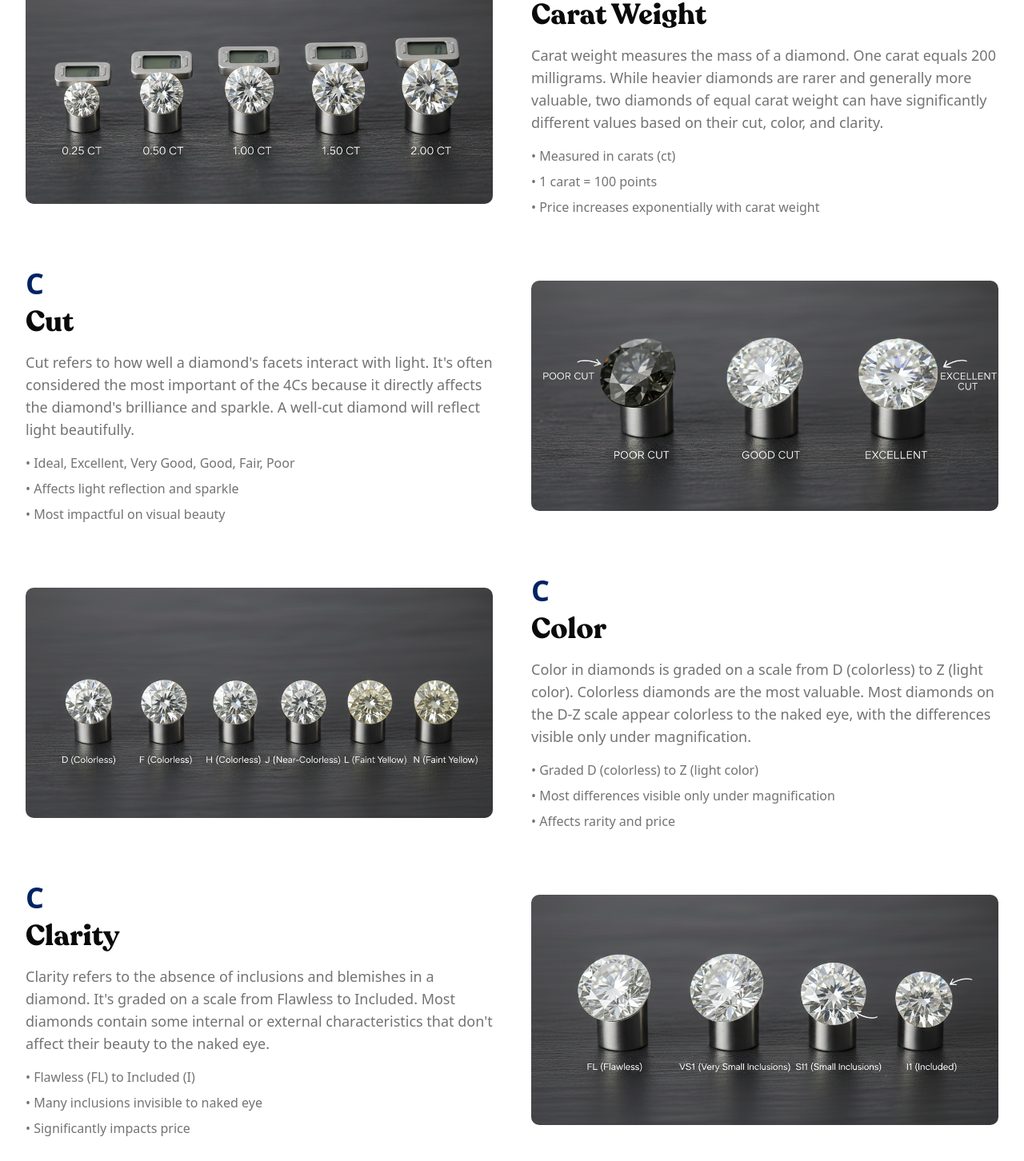
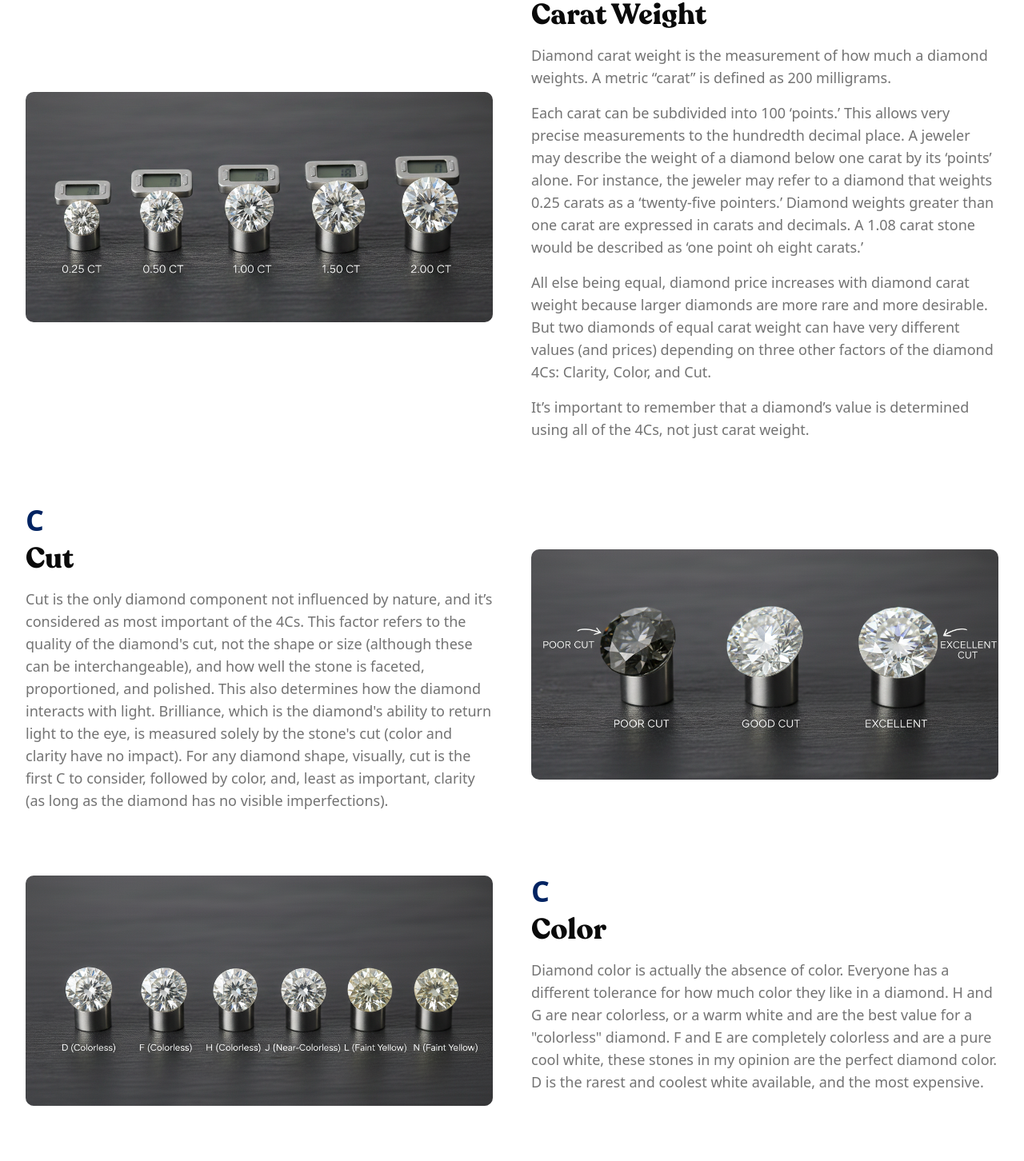
Before and after one commit to arpit-golakiya/luxe-diamonds, a Next.js app: page /guide in a window 1280 px wide. Shown: the part 397-1849 px from the top of the page at 80% size. Built offline with nearby package versions, Linux system fonts and the light colour scheme.

Commit message:
fix: change content of guide page.

```diff
--- a/app/guide/page.jsx
+++ b/app/guide/page.jsx
@@ -88,15 +88,17 @@ export default function Guide() {
                                 <div className="text-4xl font-bold text-accent mb-2">C</div>
                                 <h2 className="text-4xl font-serif font-bold mb-4">Carat Weight</h2>
                                 <p className="text-lg text-muted-foreground mb-4">
-                                    Carat weight measures the mass of a diamond. One carat equals 200 milligrams. While heavier diamonds
-                                    are rarer and generally more valuable, two diamonds of equal carat weight can have significantly
-                                    different values based on their cut, color, and clarity.
+                                    Diamond carat weight is the measurement of how much a diamond weights. A metric “carat” is defined as 200 milligrams.
                                 </p>
-                                <ul className="space-y-2 text-muted-foreground">
-                                    <li>• Measured in carats (ct)</li>
-                                    <li>• 1 carat = 100 points</li>
-                                    <li>• Price increases exponentially with carat weight</li>
-                                </ul>
+                                <p className="text-lg text-muted-foreground mb-4">
+                                    Each carat can be subdivided into 100 ‘points.’ This allows very precise measurements to the hundredth decimal place. A jeweler may describe the weight of a diamond below one carat by its ‘points’ alone. For instance, the jeweler may refer to a diamond that weights 0.25 carats as a ‘twenty-five pointers.’ Diamond weights greater than one carat are expressed in carats and decimals. A 1.08 carat stone would be described as ‘one point oh eight carats.’
+                                </p>
+                                <p className="text-lg text-muted-foreground mb-4">
+                                    All else being equal, diamond price increases with diamond carat weight because larger diamonds are more rare and more desirable. But two diamonds of equal carat weight can have very different values (and prices) depending on three other factors of the diamond 4Cs: Clarity, Color, and Cut.
+                                </p>
+                                <p className="text-lg text-muted-foreground mb-4">
+                                    It’s important to remember that a diamond’s value is determined using all of the 4Cs, not just carat weight.
+                                </p>
                             </motion.div>
                         </motion.div>
 
@@ -106,15 +108,8 @@ export default function Guide() {
                                 <div className="text-4xl font-bold text-accent mb-2">C</div>
                                 <h2 className="text-4xl font-serif font-bold mb-4">Cut</h2>
                                 <p className="text-lg text-muted-foreground mb-4">
-                                    Cut refers to how well a diamond's facets interact with light. It's often considered the most
-                                    important of the 4Cs because it directly affects the diamond's brilliance and sparkle. A well-cut
-                                    diamond will reflect light beautifully.
+                                    Cut is the only diamond component not influenced by nature, and it’s considered as most important of the 4Cs. This factor refers to the quality of the diamond's cut, not the shape or size (although these can be interchangeable), and how well the stone is faceted, proportioned, and polished. This also determines how the diamond interacts with light. Brilliance, which is the diamond's ability to return light to the eye, is measured solely by the stone's cut (color and clarity have no impact). For any diamond shape, visually, cut is the first C to consider, followed by color, and, least as important, clarity (as long as the diamond has no visible imperfections).
                                 </p>
-                                <ul className="space-y-2 text-muted-foreground">
-                                    <li>• Ideal, Excellent, Very Good, Good, Fair, Poor</li>
-                                    <li>• Affects light reflection and sparkle</li>
-                                    <li>• Most impactful on visual beauty</li>
-                                </ul>
                             </motion.div>
                             <motion.div
                                 className="relative h-72 rounded-lg overflow-hidden"
@@ -138,15 +133,8 @@ export default function Guide() {
                                 <div className="text-4xl font-bold text-accent mb-2">C</div>
                                 <h2 className="text-4xl font-serif font-bold mb-4">Color</h2>
                                 <p className="text-lg text-muted-foreground mb-4">
-                                    Color in diamonds is graded on a scale from D (colorless) to Z (light color). Colorless diamonds are
-                                    the most valuable. Most diamonds on the D-Z scale appear colorless to the naked eye, with the
-                                    differences visible only under magnification.
+                                    Diamond color is actually the absence of color. Everyone has a different tolerance for how much color they like in a diamond. H and G are near colorless, or a warm white and are the best value for a "colorless" diamond. F and E are completely colorless and are a pure cool white, these stones in my opinion are the perfect diamond color. D is the rarest and coolest white available, and the most expensive.
                                 </p>
-                                <ul className="space-y-2 text-muted-foreground">
-                                    <li>• Graded D (colorless) to Z (light color)</li>
-                                    <li>• Most differences visible only under magnification</li>
-                                    <li>• Affects rarity and price</li>
-                                </ul>
                             </motion.div>
                         </motion.div>
 
@@ -156,15 +144,8 @@ export default function Guide() {
                                 <div className="text-4xl font-bold text-accent mb-2">C</div>
                                 <h2 className="text-4xl font-serif font-bold mb-4">Clarity</h2>
                                 <p className="text-lg text-muted-foreground mb-4">
-                                    Clarity refers to the absence of inclusions and blemishes in a diamond. It's graded on a scale from
-                                    Flawless to Included. Most diamonds contain some internal or external characteristics that don't
-                                    affect their beauty to the naked eye.
+                                    Diamonds are stones formed in the earth under extreme pressure, these rocks when forming crack, cloud and spots of uncrystallized carbon can become trapped as black specks. Inclusions are not bad, and MOST diamonds have them in one form or another. Depending where the inclusions are, how many there are and of what type, they are often invisible to the unaided, untrained eye. Diamond clarity refers to the absence of these inclusions and blemishes. Diamonds without inclusions are very rare and are graded as IF or Internally Flawless. Inclusions do affect the value of the diamond, and can affect the stone's brilliance if the are grouped tightly together or if they are scattered throughout the diamond. The inclusions break up the light entering and leaving the diamond, making it less brilliant. SI2 and SI1 can be very clean and are the best value. VS diamonds will be more brilliant, and will sell for a higher price than the SI diamonds.
                                 </p>
-                                <ul className="space-y-2 text-muted-foreground">
-                                    <li>• Flawless (FL) to Included (I)</li>
-                                    <li>• Many inclusions invisible to naked eye</li>
-                                    <li>• Significantly impacts price</li>
-                                </ul>
                             </motion.div>
                             <motion.div
                                 className="relative h-72 rounded-lg overflow-hidden"
```
